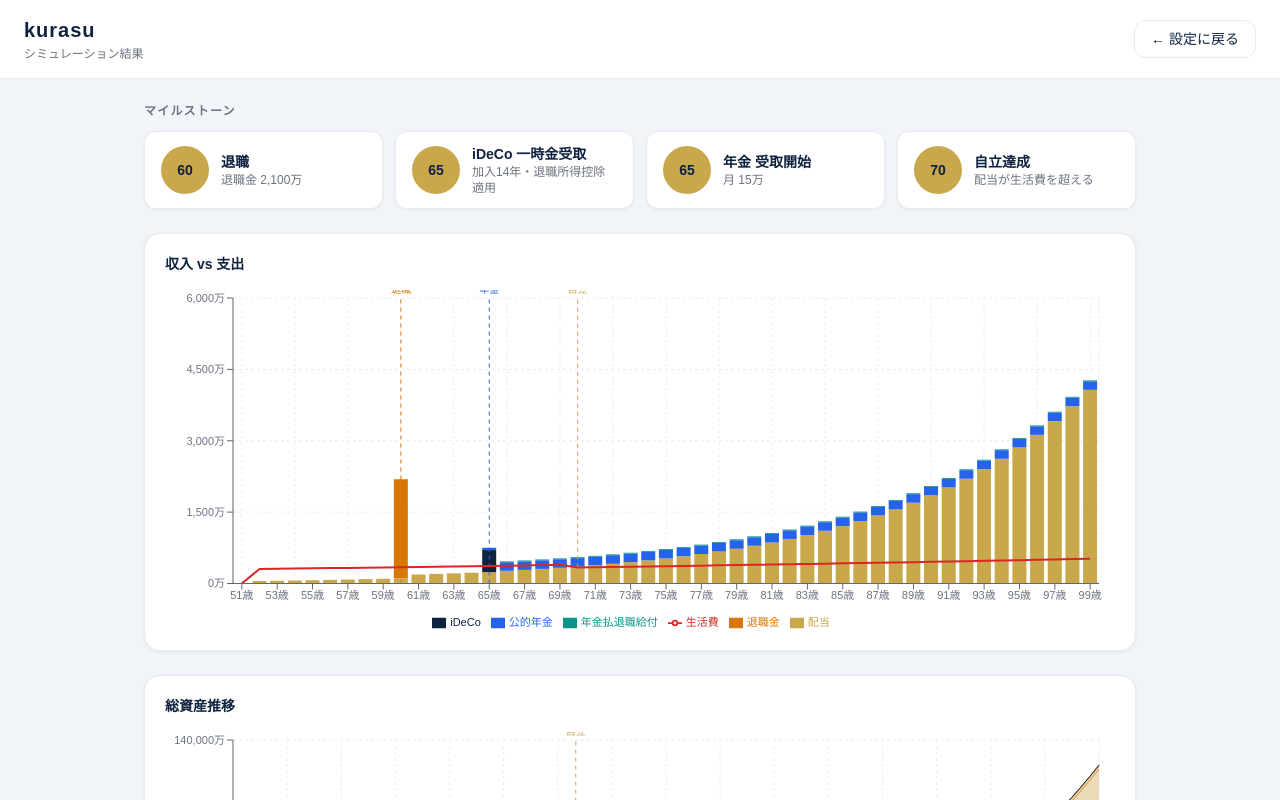
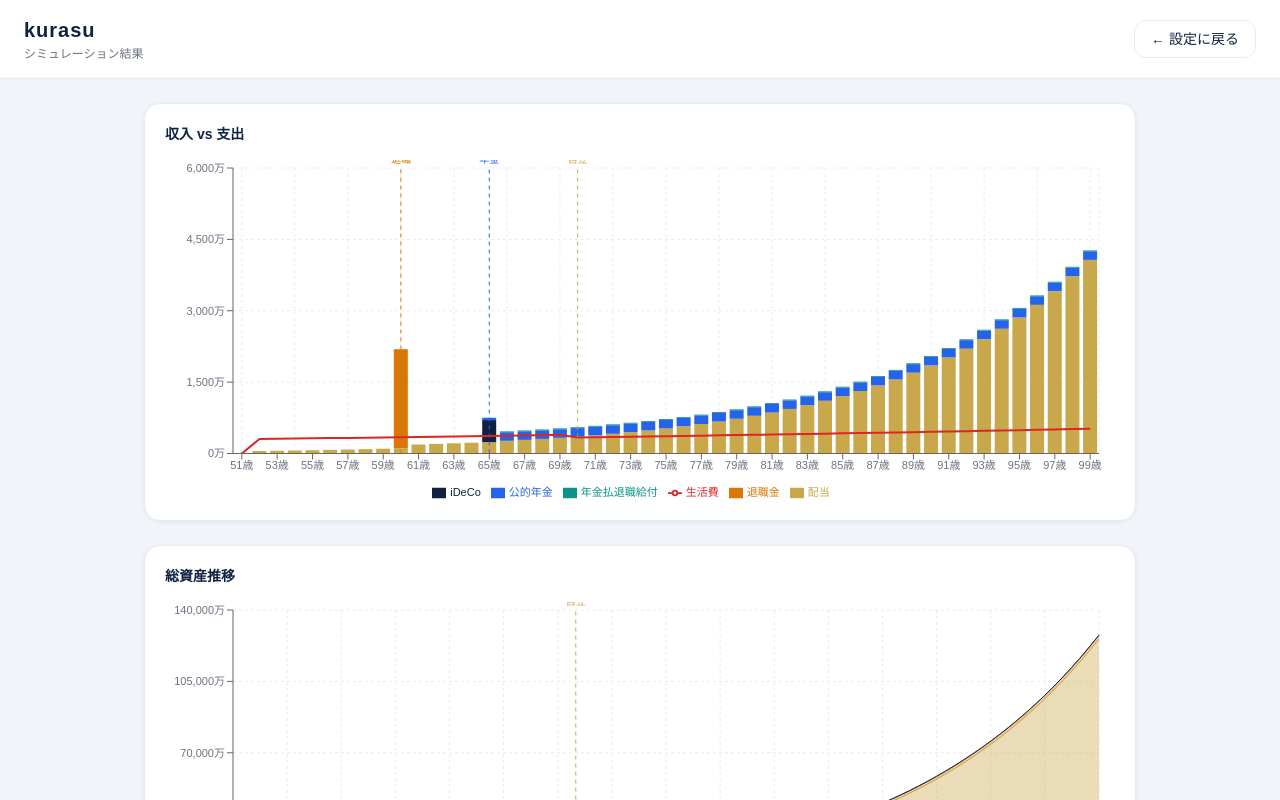
Before and after one commit to toyakaku10-creator/kurasu, a Next.js app: page /kurasu/result in a window 1280 px wide. Shown: the top 800 px of the page. Built offline with nearby package versions, Linux system fonts and the light colour scheme.

Commit message:
fix: マイルストーンカードを削除

```diff
--- a/app/kurasu/result/ResultClient.tsx
+++ b/app/kurasu/result/ResultClient.tsx
@@ -88,23 +88,6 @@ function CustomTooltip({ active, payload, label }: TipProps) {
           <span className="font-mono" style={{ color: NAVY }}>{man(p.value)}</span>
         </div>
       ))}
-    </div>
-  );
-}
-
-// ── Milestone card ────────────────────────────
-function MilestoneCard({ age, label, sub }: { age: number; label: string; sub: string }) {
-  return (
-    <div className="flex items-center gap-3 rounded-xl px-4 py-3"
-      style={{ background: BG, border: `1px solid ${BORDER}`, boxShadow: '0 1px 3px rgba(0,0,0,.06)' }}>
-      <div className="rounded-full w-12 h-12 flex-shrink-0 flex items-center justify-center text-sm font-bold"
-        style={{ background: GOLD, color: NAVY }}>
-        {age}
-      </div>
-      <div>
-        <div className="text-sm font-semibold" style={{ color: NAVY }}>{label}</div>
-        <div className="text-xs" style={{ color: SUB }}>{sub}</div>
-      </div>
     </div>
   );
 }
@@ -223,16 +206,6 @@ export default function ResultClient() {
   const rows        = useMemo(() => simulate(params), [params]);
   const fireAge     = useMemo(() => getFireAge(rows), [rows]);
 
-  const milestones = useMemo(() => {
-    const ms: Array<{ age: number; label: string; sub: string }> = [
-      { age: params.retirementAge, label: '退職', sub: `退職金 ${man(params.retirementPayment)}` },
-      { age: params.iDeCoStartReceiveAge, label: 'iDeCo 一時金受取', sub: `加入${params.iDeCoYearsOfMembership}年・退職所得控除適用` },
-      { age: params.pensionStartAge, label: '年金 受取開始', sub: `月 ${man(params.pensionMonthly)}` },
-    ];
-    if (fireAge) ms.push({ age: fireAge, label: '自立達成', sub: '配当が生活費を超える' });
-    return ms.sort((a, b) => a.age - b.age);
-  }, [params, fireAge]);
-
   const incomeData = useMemo(() =>
     rows.map((r) => ({
       age: r.age,
@@ -285,18 +258,6 @@ export default function ResultClient() {
       {/* Content */}
       <main className="flex-1 overflow-y-auto">
         <div className="max-w-5xl mx-auto px-4 py-6 flex flex-col gap-6">
-
-          {/* Milestones */}
-          <div>
-            <h2 className="text-xs font-bold uppercase tracking-widest mb-3" style={{ color: SUB }}>
-              マイルストーン
-            </h2>
-            <div className="grid grid-cols-1 sm:grid-cols-2 xl:grid-cols-4 gap-3">
-              {milestones.map((m) => (
-                <MilestoneCard key={m.label} age={m.age} label={m.label} sub={m.sub} />
-              ))}
-            </div>
-          </div>
 
           {/* Income chart */}
           <ChartCard title="収入 vs 支出">
```
